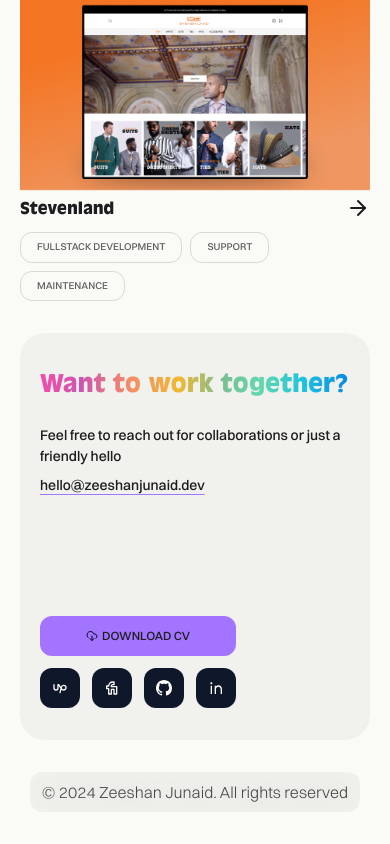
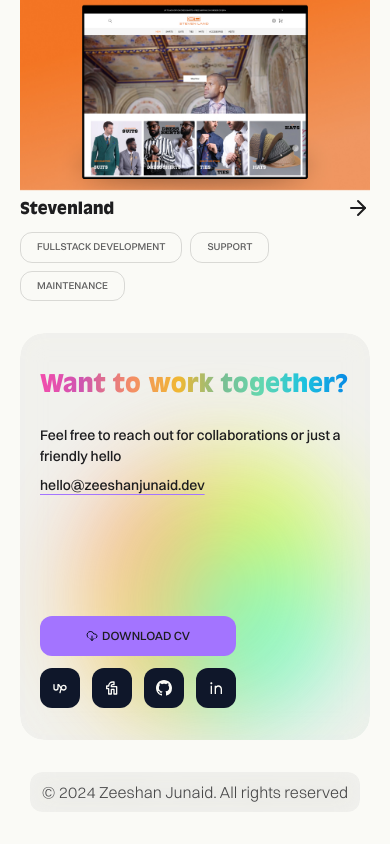
Before and after one commit to zeeshanjunaid/zeeshanjunaid.dev, a Next.js app: page /work in a window 390 px wide. Shown: the part 4435-5279 px from the top of the page. Built offline with nearby package versions, Linux system fonts and the light colour scheme.

Commit message:
added gradient to reach-out component

```diff
--- a/app/(root)/(routes)/components/reach-out.tsx
+++ b/app/(root)/(routes)/components/reach-out.tsx
@@ -1,4 +1,5 @@
-'use client';
+"use client";
+
 import { ResumeButton, SocialLinks } from "@/components/social-connect";
 
 import { BlurBG } from "@/components/blur-bg";
@@ -10,7 +11,8 @@ const ReachOut = () => {
     <Container className="mt-8 lg:mt-12 px-5 md:px-7 lg:px-0 relative">
       <div className="py-8 px-5 md:p-12  lg:p-16 rounded-3xl relative flex flex-col justify-between items-start gap-y-[120px] md:gap-y-[140px] lg:gap-y-[160px] overflow-hidden">
         <BlurBG className="rounded-3xl" />
-        <div className="relative z-[20]">
+        <div className="react-out-gradient w-[300px] h-[300px] rounded-full absolute bottom-0 right-0 z-[20] opacity-70" />
+        <div className="relative z-[30]">
           <h2 className="mb-6 font-ao text-[24px] md:text-[36px] lg:text-[42px] font-bold text-gradient">
             Want to work together?
           </h2>
@@ -26,7 +28,7 @@ const ReachOut = () => {
             </a>
           </div>
         </div>
-        <div className="flex flex-col sm:flex-row w-max xs:w-full  items-start gap-3 justify-start z-[20] relative">
+        <div className="flex flex-col sm:flex-row w-max xs:w-full  items-start gap-3 justify-start z-[30] relative">
           <ResumeButton className="w-full xs:w-auto" />
           <div className="flex flex-wrap sm:flex-nowrap justify-start space-x-3">
             <SocialLinks />
--- a/app/globals.css
+++ b/app/globals.css
@@ -135,3 +135,15 @@ body {
     #0580e6 101.65%
   );
 }
+.react-out-gradient {
+  background-color: hsla(0, 0%, 0%, 0);
+  background-image: radial-gradient(
+      at 63% 66%,
+      hsla(159, 100%, 61%, 1) 0px,
+      transparent 50%
+    ),
+    radial-gradient(at 66% 30%, hsla(71, 100%, 51%, 1) 0px, transparent 50%),
+    radial-gradient(at 29% 73%, hsla(42, 100%, 56%, 1) 0px, transparent 50%),
+    radial-gradient(at 32% 34%, hsla(16, 100%, 67%, 1) 0px, transparent 50%);
+    filter: blur(40px);
+}
--- a/data/work.ts
+++ b/data/work.ts
@@ -14,7 +14,6 @@ const ProjectsList: Project[] = [
     link: "https://ajras.com",
     year: 2024,
     tags: ["frontend"],
-    selected: true,
   },
   {
     name: "customs",
@@ -30,7 +29,6 @@ const ProjectsList: Project[] = [
     link: "https://roaa-zeeshanjunaid.vercel.app/",
     year: 2023,
     tags: ["ui/ux", "frontend", "animations"],
-    selected: true,
   },
   {
     name: "drillbit",
@@ -68,7 +66,6 @@ const ProjectsList: Project[] = [
     link: "https://abstrkt.vercel.app/homepage-design",
     year: 2022,
     tags: ["frontend", "ui/ux"],
-    selected: true,
   },
   {
     name: "digital x twins",
@@ -84,7 +81,7 @@ const ProjectsList: Project[] = [
     link: "https://ecocart.io",
     year: 2021,
     tags: ["ui/ux", "frontend", "backend"],
-    archived: true,
+    selected: true,
   },
   {
     name: "expandage",
@@ -108,7 +105,7 @@ const ProjectsList: Project[] = [
     link: "https://stevenland.com/",
     year: 2019,
     tags: ["fullstack development", "support", "maintenance"],
-    archived: true,
+    selected: true,
   },
 ];
 
```
Also changed, not shown: hooks/useMousePosition.ts (added, +16 -0 lines).
